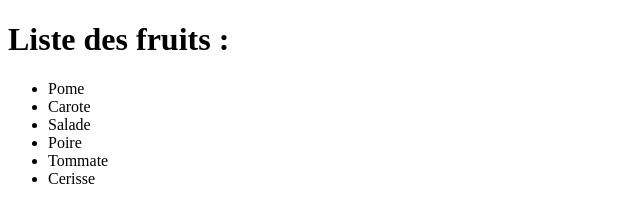
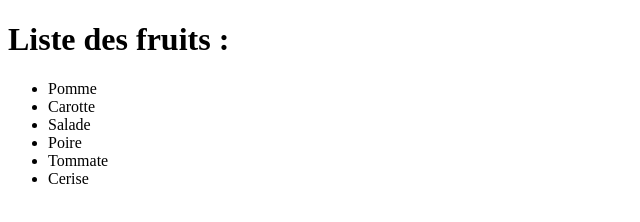
Before and after one commit to Mastertaar/Git-Branch-Defi, a plain HTML site: page index.html in a window 1280 px wide. Shown: the full height of the page, 0-640 px from the left. Drawn offline with Linux system fonts and the light colour scheme.

Commit message:
fix typos in fruit list

```diff
--- a/index.html
+++ b/index.html
@@ -9,12 +9,12 @@
 <body>
   <h1>Liste des fruits :</h1>
         <ul>
-            <li>Pome</li>
-            <li>Carote</li>
+            <li>Pomme</li>
+            <li>Carotte</li>
             <li>Salade</li>
             <li>Poire</li>
             <li>Tommate</li>
-            <li>Cerisse</li>
+            <li>Cerise</li>
         </ul>
 </body>
 </html>
```
